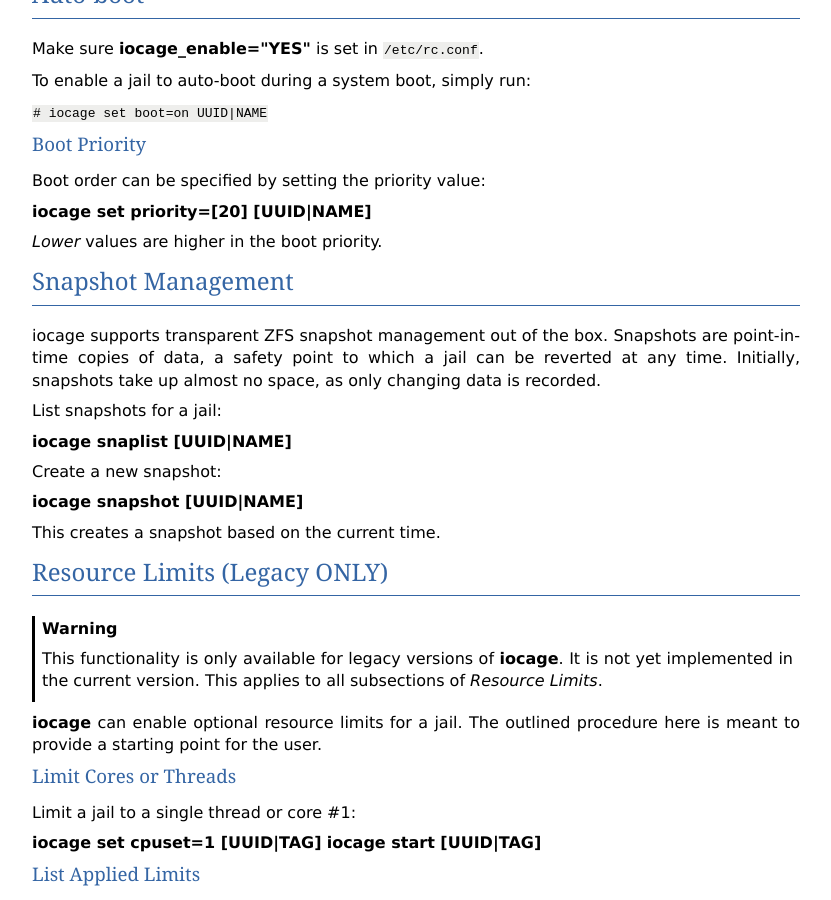
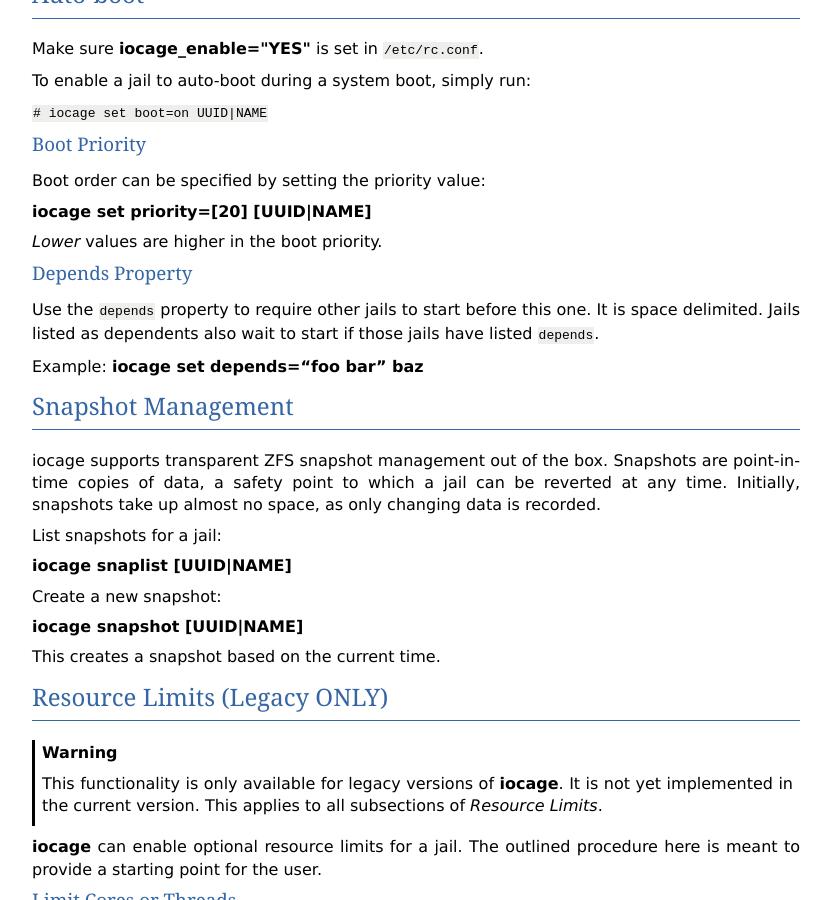
Before and after one commit to iocage/iocage, a Sphinx documentation site: the page built from doc/source/advanced-use.rst, in a window 1280 px wide and 900 px high, scrolled down 1754 px. Shown: the whole window, without its empty margins (48-879 px from the left). Built offline with Sphinx 7.4.7, drawn with Linux system fonts in a browser that asks for light colours.

Commit message:
Add documentation for the depends property: (#549)
* Add entry about the "depends" property to the advanced use chapter.

* Update manual page to doc "depends" property.

```diff
--- a/doc/source/advanced-use.rst
+++ b/doc/source/advanced-use.rst
@@ -131,6 +131,18 @@ Boot order can be specified by setting the priority value:
 :command:`iocage set priority=[20] [UUID|NAME]`
 
 *Lower* values are higher in the boot priority.
+
+.. index:: Depends Property
+.. _Depends Property:
+
+Depends Property
+++++++++++++++++
+
+Use the :literal:`depends` property to require other jails to start
+before this one. It is space delimited. Jails listed as dependents
+also wait to start if those jails have listed :literal:`depends`.
+
+Example: :command:`iocage set depends=“foo bar” baz`
 
 .. index:: Snapshot Management
 .. _Snapshot Management:
```
Also changed, not shown: 17 other files.
